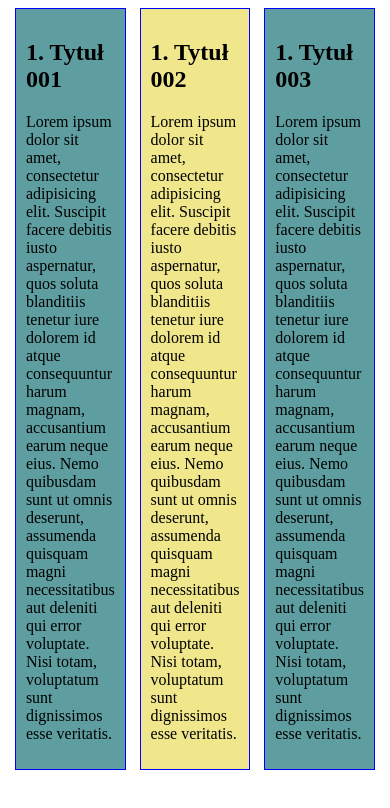
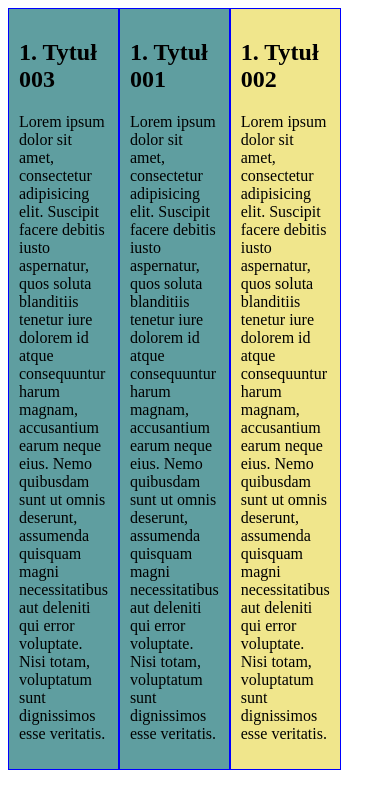
Before and after one commit to matyldaczuba/css3, a plain HTML site: page 18-flexbox/4-order/index.html in a window 390 px wide. Drawn offline with Linux system fonts and the light colour scheme.

Commit message:
zmiana kolejnosci

```diff
--- a/18-flexbox/4-order/css/style.css
+++ b/18-flexbox/4-order/css/style.css
@@ -12,7 +12,20 @@
 
 .flex-container{
     display: flex;
-    justify-content: space-around;
-    flex-wrap: wrap;
+    align-items: stretch;
 
 }
+
+@media (max-width: 960px){
+    .order1{
+        order:1;
+    }
+
+    .order2{
+        order:2;
+    }
+
+    .order3{
+        order:3;
+    }
+}
--- a/18-flexbox/4-order/index.html
+++ b/18-flexbox/4-order/index.html
@@ -11,21 +11,21 @@
 
     <section class="flex-container">
 
-        <article class="flex-item">
+        <article class="flex-item order2">
             <h2>1. Tytuł 001</h2>
             <p>
                 Lorem ipsum dolor sit amet, consectetur adipisicing elit. Suscipit facere debitis iusto aspernatur, quos soluta blanditiis tenetur iure dolorem id atque consequuntur harum magnam, accusantium earum neque eius. Nemo quibusdam sunt ut omnis deserunt, assumenda quisquam magni necessitatibus aut deleniti qui error voluptate. Nisi totam, voluptatum sunt dignissimos esse veritatis.
             </p>
         </article>
 
-         <article class="flex-item">
+         <article class="flex-item order3">
             <h2>1. Tytuł 002</h2>
             <p>
                 Lorem ipsum dolor sit amet, consectetur adipisicing elit. Suscipit facere debitis iusto aspernatur, quos soluta blanditiis tenetur iure dolorem id atque consequuntur harum magnam, accusantium earum neque eius. Nemo quibusdam sunt ut omnis deserunt, assumenda quisquam magni necessitatibus aut deleniti qui error voluptate. Nisi totam, voluptatum sunt dignissimos esse veritatis.
             </p>
         </article>
 
-         <article class="flex-item">
+         <article class="flex-item order1">
             <h2>1. Tytuł 003</h2>
             <p>
                 Lorem ipsum dolor sit amet, consectetur adipisicing elit. Suscipit facere debitis iusto aspernatur, quos soluta blanditiis tenetur iure dolorem id atque consequuntur harum magnam, accusantium earum neque eius. Nemo quibusdam sunt ut omnis deserunt, assumenda quisquam magni necessitatibus aut deleniti qui error voluptate. Nisi totam, voluptatum sunt dignissimos esse veritatis.
```
